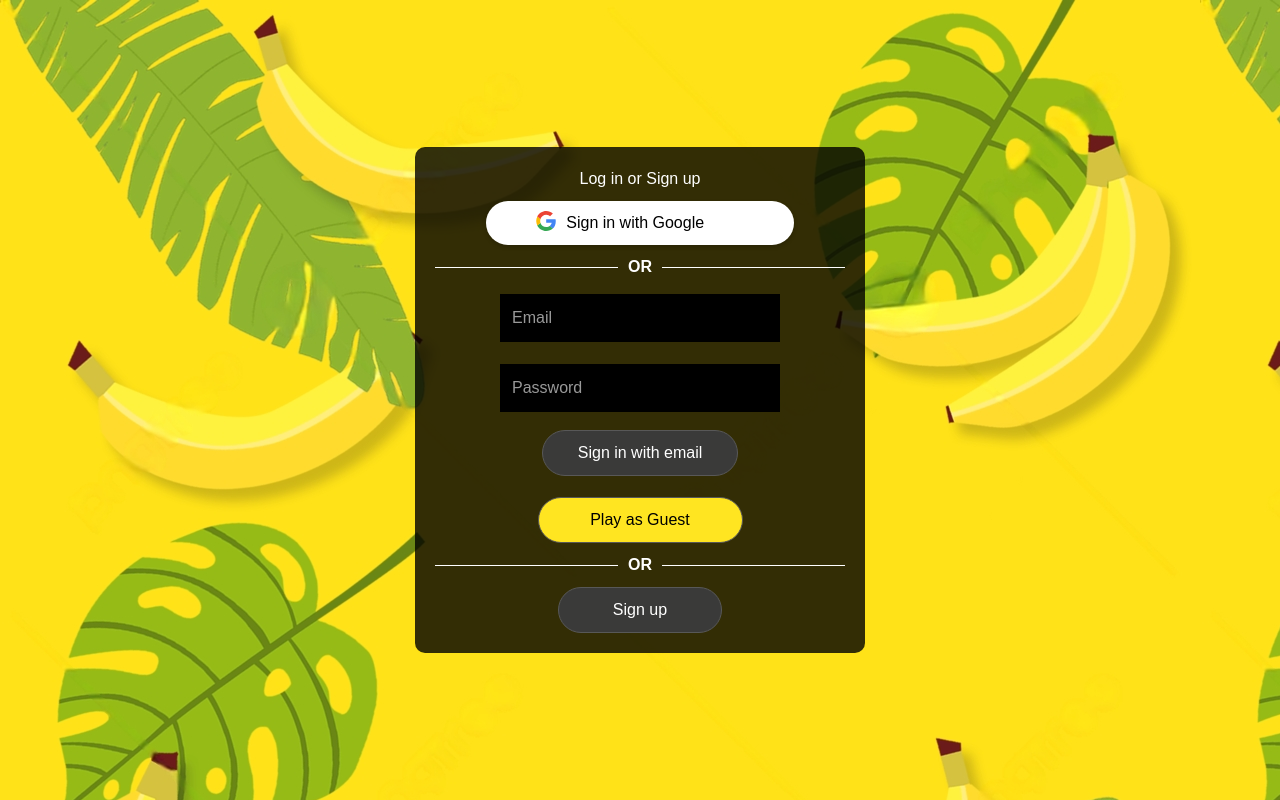
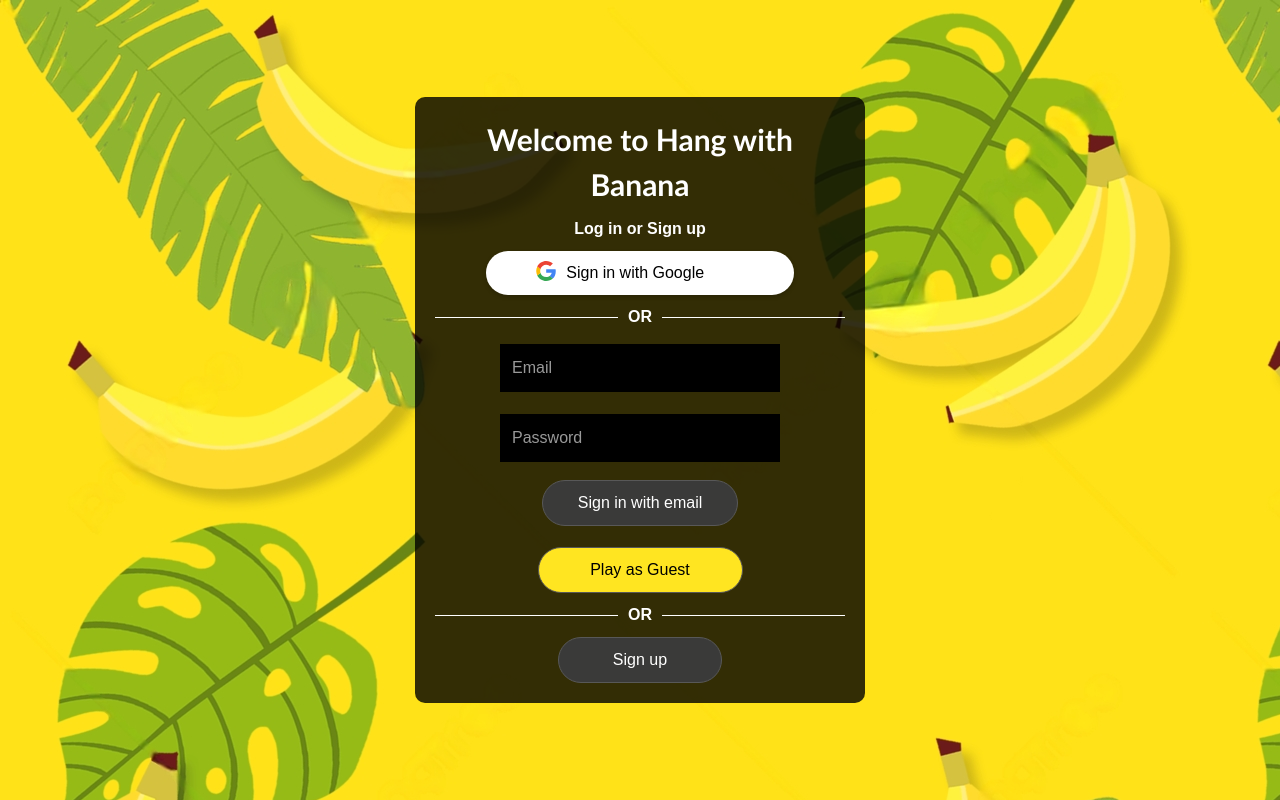
Before and after one commit to Abdul1013Faththah/hang-with-banana, a Next.js app: page / in a window 1280 px wide. Built offline with nearby package versions, Linux system fonts and the light colour scheme; no server answers.

Commit message:
heading change

```diff
--- a/pages/hangman.js
+++ b/pages/hangman.js
@@ -106,6 +106,7 @@ export default function HangmanGame() {
     <div className="hangman-container">
       {!category ? (
         <div className="category-selection">
+          <h1>Wellcome to Hang Wuth Banana</h1>
           <h2>Select a Category</h2>
           <p>Your Total Points: {points}</p>
           <button className="category-btn" onClick={() => fetchWord("animal")}>Animals</button>
--- a/pages/index.js
+++ b/pages/index.js
@@ -52,6 +52,7 @@ export default function Component() {
   return (
     <div className="container">
       <div className="auth-box">
+        <h1>Welcome to Hang with Banana</h1>
         <h2>Log in or Sign up</h2>
         <button className="google-btn" onClick={() => signIn("google")}>
           <img src="/images/google.svg" alt="Google" className="google-img" />
--- a/styles/globals.css
+++ b/styles/globals.css
@@ -41,8 +41,18 @@ body {
   text-align: center;
 }
 
+.auth-box h1 {
+  font-family: 'Gill Sans', 'Gill Sans MT', Calibri, 'Trebuchet MS', sans-serif;
+  margin-bottom: 10px;
+  font-size: 30px;
+  font-weight: bolder;
+}
+
+
 .auth-box h2 {
   margin-bottom: 10px;
+  font-weight: 20px;
+  font-weight: bolder;
 }
 
 .google-btn {
```
